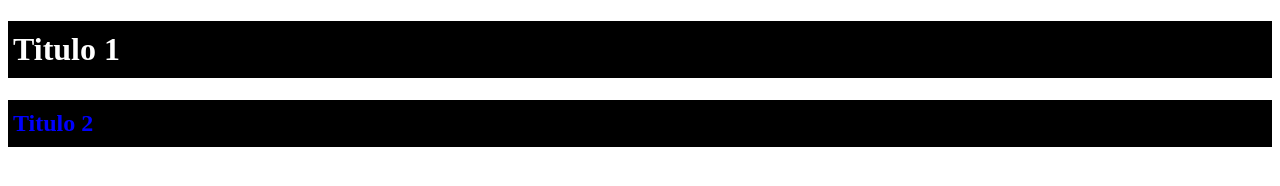
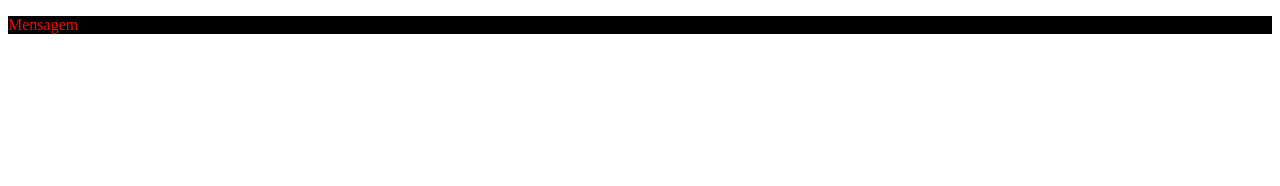
Before and after one commit to Chuckichanly/SASS, a plain HTML site: page index.html in a window 1280 px wide. Drawn offline with Linux system fonts and the light colour scheme.

Commit message:
549 11.00 herança

```diff
--- a/index.html
+++ b/index.html
@@ -10,8 +10,10 @@
 </head>
 <body>
 
-  <h1>Titulo 1</h1>
-  <h2>Titulo 2</h2>
+  <!-- <h1>Titulo 1</h1>
+  <h2>Titulo 2</h2> -->
+
+  <p class="vermelho">Mensagem</p>
 
 </body>
 </html>
--- a/sass/estilo.scss
+++ b/sass/estilo.scss
@@ -12,3 +12,17 @@ h1{
 h2{
   @include titulo(blue );
 }
+
+//Herança
+//Multiplas diretivas
+
+.classe1{
+  color:red;
+}
+.classe2{
+  background:black;
+}
+.vermelho{
+  @extend .classe2;
+  @extend .classe1;
+}
```
Also changed, not shown: css/estilo.css, 1 other file.
